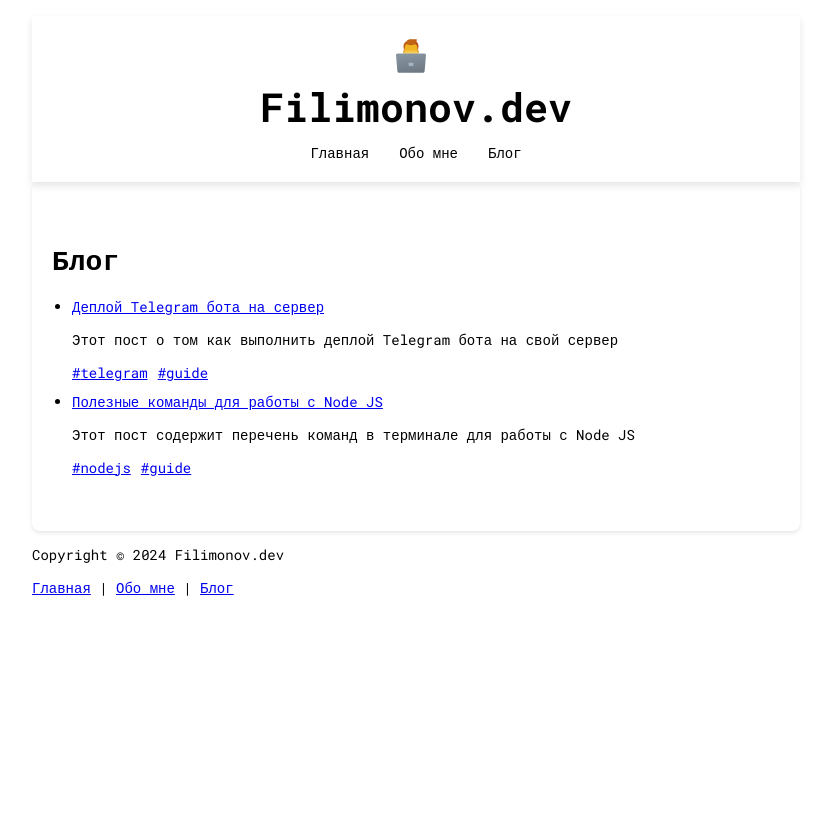
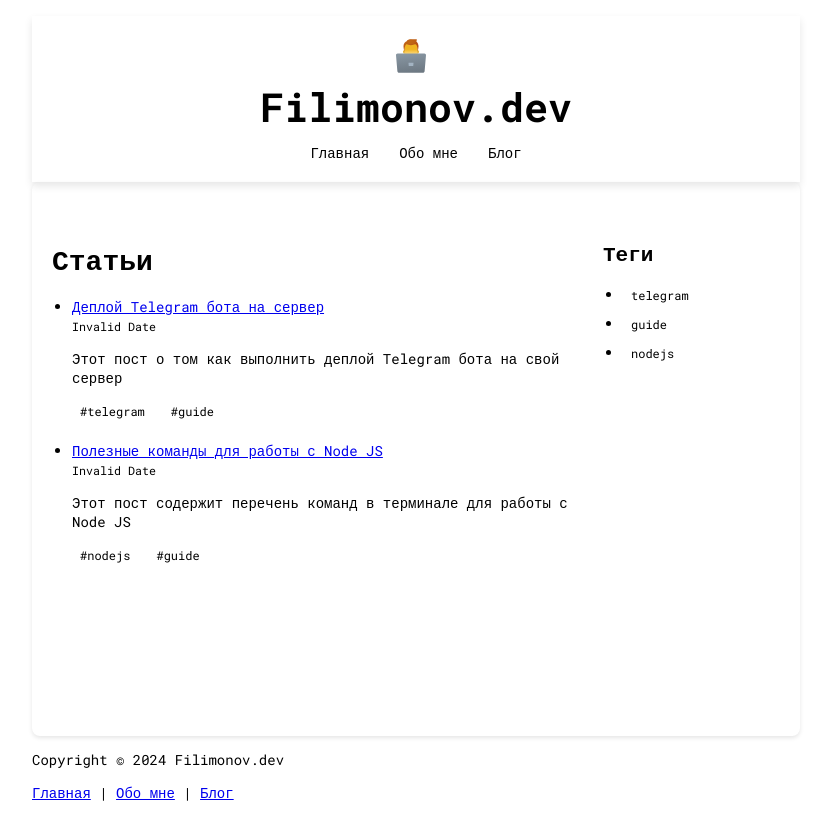
Before and after one commit to FilimonovAlexey/my-nextjs-blog, a Next.js app: page /blog in a window 1280 px wide. Shown: the whole page, without its empty margins (224-1054 px from the left). Built offline with nearby package versions, Linux system fonts and the light colour scheme.

Commit message:
В блог добавлены теги

```diff
--- a/src/app/blog/page.js
+++ b/src/app/blog/page.js
@@ -4,28 +4,47 @@ import Link from 'next/link';
 export default function Blog() {
   const allPostsData = getSortedPostsData();
 
+  // Собираем все уникальные теги
+  const tags = Array.from(new Set(allPostsData.flatMap(post => post.tags || [])));
+
   return (
-    <div>
-      <h1>Блог</h1>
+    <div className="blog-container">
+      <div className="posts-container">
+        <h1>Статьи</h1>
         <ul>
           {allPostsData.map(({ id, date, title, description, tags }) => (
-          <li key={id}>
+            <li key={id} className="post-item">
               <Link href={`/posts/${id}`}>
                 {title}
               </Link>
               <br />
-            <small>{date}</small>
+              <small>{new Date(date).toLocaleDateString('ru-RU', {
+                year: 'numeric',
+                month: 'long',
+                day: 'numeric'
+              })}</small>
               <p>{description}</p>
-            <div>
+              <div className="tags">
                 {tags && tags.map(tag => (
-                <Link key={tag} href={`/tags/${tag}`}>
-                  <span style={{ marginRight: '10px', cursor: 'pointer' }}>#{tag}</span>
-                </Link>
+                  <span key={tag} className="tag">#{tag}</span>
                 ))}
               </div>
             </li>
           ))}
         </ul>
       </div>
+      <div className="tags-container">
+        <h2>Теги</h2>
+        <ul>
+          {tags.map(tag => (
+            <li key={tag} className="tag-item">
+              <Link href={`/tags/${tag}`}>
+                {tag}
+              </Link>
+            </li>
+          ))}
+        </ul>
+      </div>
+    </div>
   );
 }
--- a/src/app/globals.css
+++ b/src/app/globals.css
@@ -66,6 +66,7 @@ main {
   background-color: var(--theme-bg);
   box-shadow: 0 2px 4px rgba(0, 0, 0, 0.1);
   border-radius: 8px;
+  flex: 1;
 }
 
 section {
@@ -114,3 +115,48 @@ form button {
 form button:hover {
   background-color: var(--theme-accent-2);
 }
+
+/* Styles for the blog page layout */
+.blog-container {
+  display: flex;
+  gap: 20px;
+}
+
+.posts-container {
+  flex: 3;
+}
+
+.tags-container {
+  flex: 1;
+}
+
+.post-item {
+  margin-bottom: 20px;
+}
+
+.tags {
+  display: flex;
+  gap: 10px;
+  flex-wrap: wrap;
+}
+
+.tag {
+  background-color: var(--theme-accent);
+  color: var(--theme-bg);
+  padding: 2px 8px;
+  border-radius: 4px;
+  font-size: 0.75rem;
+}
+
+.tag-item {
+  margin-bottom: 10px;
+}
+
+.tag-item a {
+  background-color: var(--theme-accent);
+  color: var(--theme-bg);
+  padding: 2px 8px;
+  border-radius: 4px;
+  font-size: 0.75rem;
+  text-decoration: none;
+}
```
Lines whose indentation alone changed are shown as unchanged.
